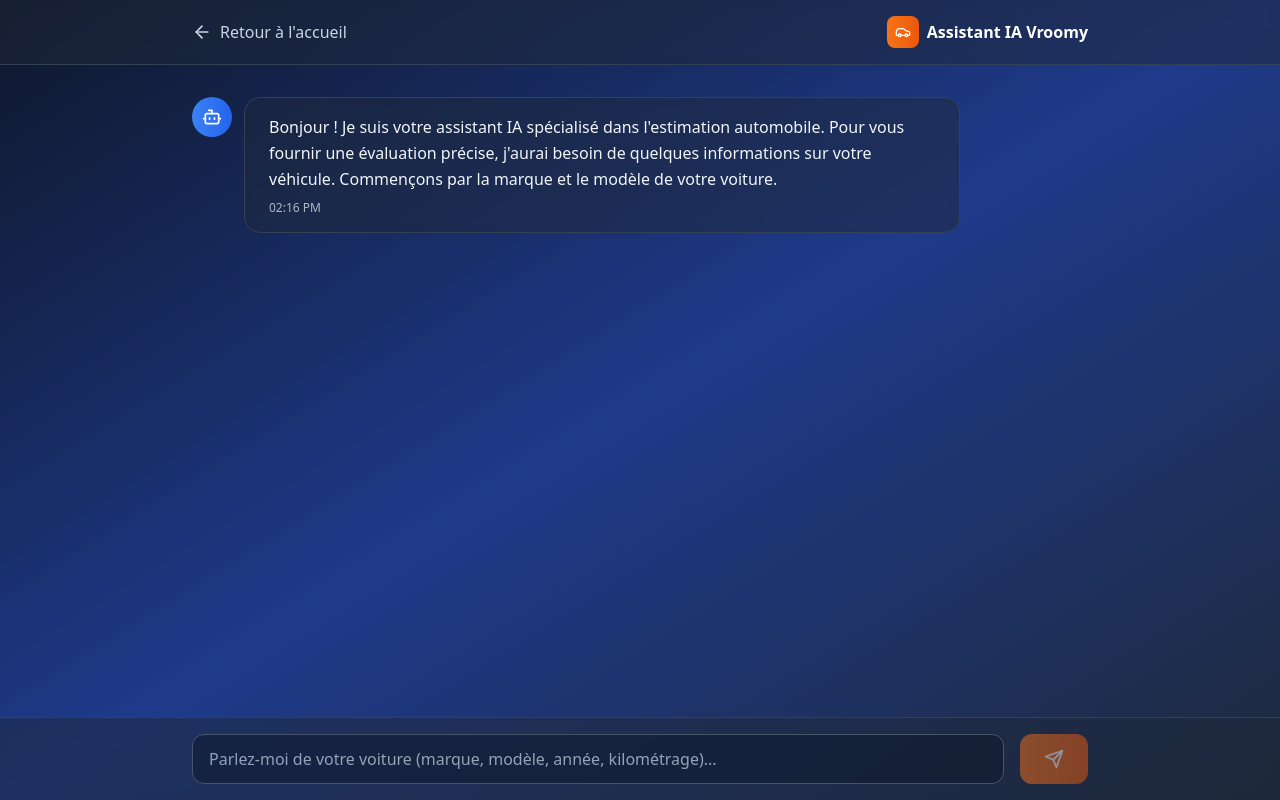
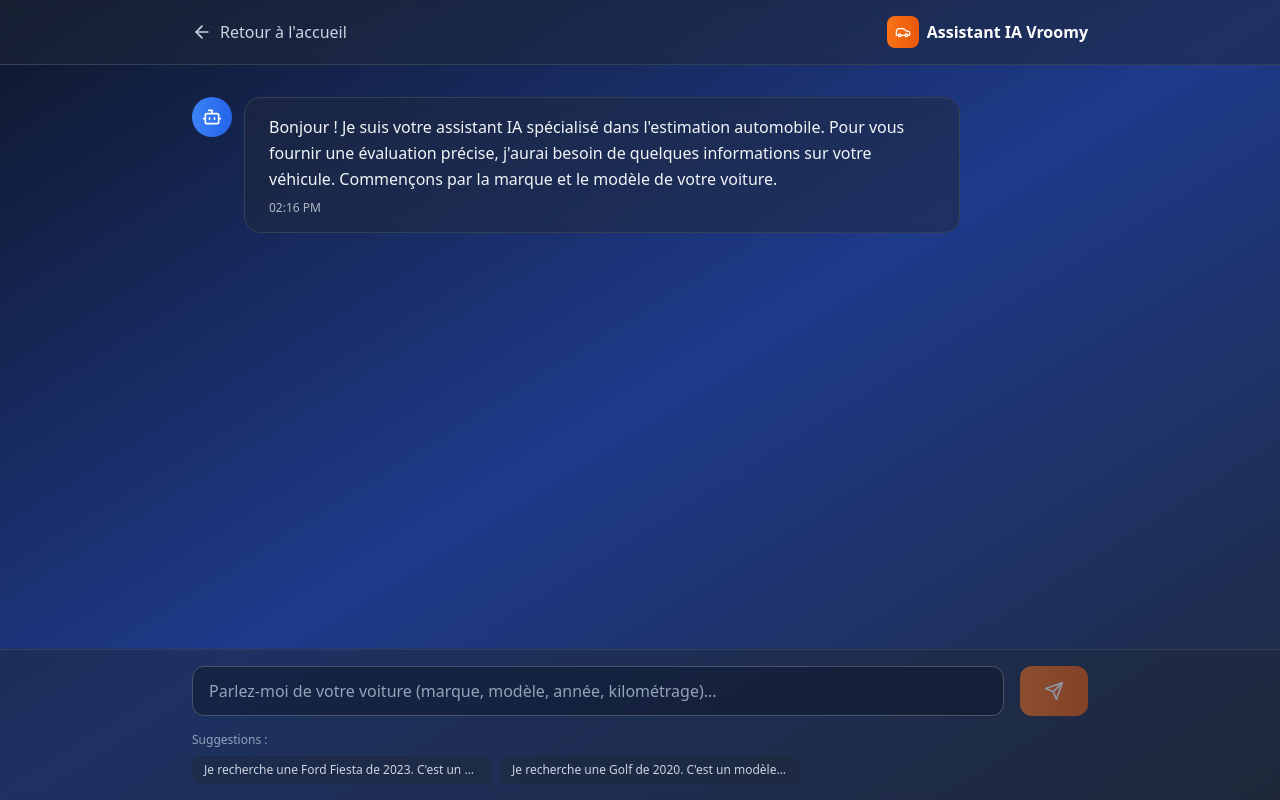
Before and after one commit to mardev60/vroomy-front, a React (Vite) app: page / in a window 1280 px wide. Both pictures are taken after a click on the button "Démarrer Mon Estimation". Built offline with nearby package versions, Linux system fonts and the light colour scheme.

Commit message:
Add suggestion buttons to Chatbot component for user input assistance

```diff
--- a/src/components/Chatbot.tsx
+++ b/src/components/Chatbot.tsx
@@ -24,6 +24,15 @@ const Chatbot: React.FC<ChatbotProps> = ({ onNavigateHome }) => {
   const [inputValue, setInputValue] = useState('');
   const [isLoading, setIsLoading] = useState(false);
   const messagesEndRef = useRef<HTMLDivElement>(null);
+
+  const suggestions = [
+    "Je recherche une Ford Fiesta de 2023. C'est un modèle Manual avec un moteur 1.0L Petrol. Elle a 13427 miles au compteur, consomme 65.7 mpg et a une taxe annuelle de 145 €. Quel est son prix ?",
+    "Je recherche une Golf de 2020. C'est un modèle Manual avec un moteur 1.0L Petrol. Elle a 13427 miles au compteur, consomme 65.7 mpg et a une taxe annuelle de 145 £. Quel est son prix ?",
+  ];
+
+  const handleSuggestionClick = (suggestion: string) => {
+    setInputValue(suggestion);
+  };
 
   const scrollToBottom = () => {
     messagesEndRef.current?.scrollIntoView({ behavior: 'smooth' });
@@ -213,6 +222,23 @@ const Chatbot: React.FC<ChatbotProps> = ({ onNavigateHome }) => {
               <Send className="w-5 h-5" />
             </button>
           </div>
+
+          {/* Suggestions */}
+          <div className="mt-4">
+            <p className="text-xs text-slate-400 mb-2">Suggestions :</p>
+            <div className="flex flex-wrap gap-2">
+              {suggestions.map((suggestion, index) => (
+                <button
+                  key={index}
+                  onClick={() => handleSuggestionClick(suggestion)}
+                  className="text-left text-xs text-slate-300 hover:text-white bg-slate-800/50 hover:bg-slate-700/50 rounded-lg px-3 py-1.5 transition-all duration-200 max-w-[300px] truncate"
+                  title={suggestion}
+                >
+                  {suggestion}
+                </button>
+              ))}
+            </div>
+          </div>
         </div>
       </div>
     </div>
```
